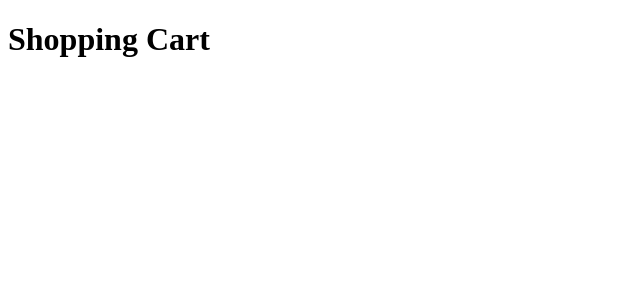
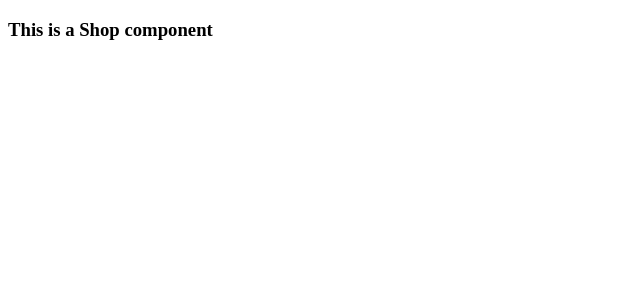
Before and after one commit to Adarshkumar03/shopping-cart, a React (Create React App) app: page /shop in a window 1280 px wide. Shown: the top 300 px of the page, without its empty margins (0-640 px from the left). Built offline with nearby package versions, Linux system fonts and the light colour scheme.

Commit message:
add react-router dom package Routes.js update index.js app.js shop.js

```diff
--- a/package.json
+++ b/package.json
@@ -8,6 +8,7 @@
     "@testing-library/user-event": "^12.8.3",
     "react": "^17.0.2",
     "react-dom": "^17.0.2",
+    "react-router-dom": "^5.3.0",
     "react-scripts": "4.0.3",
     "web-vitals": "^1.1.2"
   },
--- a/src/App.js
+++ b/src/App.js
@@ -6,7 +6,7 @@ import Comment from "./Comment";
 function App() {
   return (
     <div className="App">
-      <h1>Shopping Cart</h1>
+      <h1>This is a App component</h1>
     </div>
   );
 }
--- /dev/null
+++ b/src/Routes.js
@@ -0,0 +1,16 @@
+import {BrowserRouter, Switch, Route} from "react-router-dom";
+import App from "./App";
+import Shop from "./Shop";
+
+const Routes = () => {
+    return (
+        <BrowserRouter>
+            <Switch>
+                <Route exact path="/" component={App}/>
+                <Route exact path="/shop" component={Shop}/>
+            </Switch>
+        </BrowserRouter>
+    )
+}
+
+export default Routes;
--- a/src/Shop.js
+++ b/src/Shop.js
@@ -1,6 +1,6 @@
 const Shop = () => {
     return (<div>
-        <h3>This is a header</h3>
+        <h3>This is a Shop component</h3>
     </div>)
 }
 
--- a/src/index.js
+++ b/src/index.js
@@ -1,10 +1,9 @@
 import React from 'react';
 import ReactDOM from 'react-dom';
-import App from './App';
-
+import Routes from "./Routes"
 ReactDOM.render(
   <React.StrictMode>
-    <App />
+    <Routes />
   </React.StrictMode>,
   document.getElementById('root')
 );
```
Also changed, not shown: 1 other file (tests, documents, lock files or other folders).
